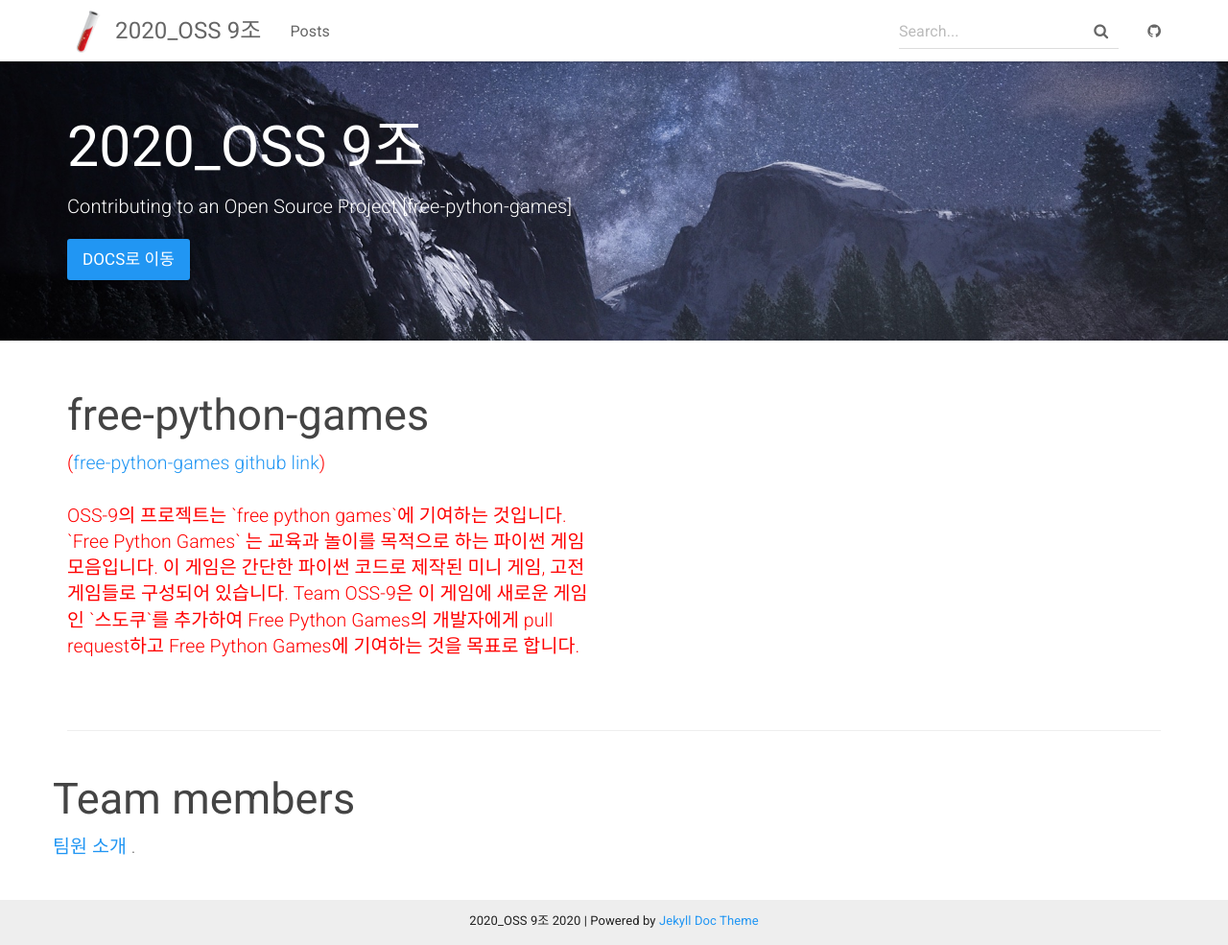
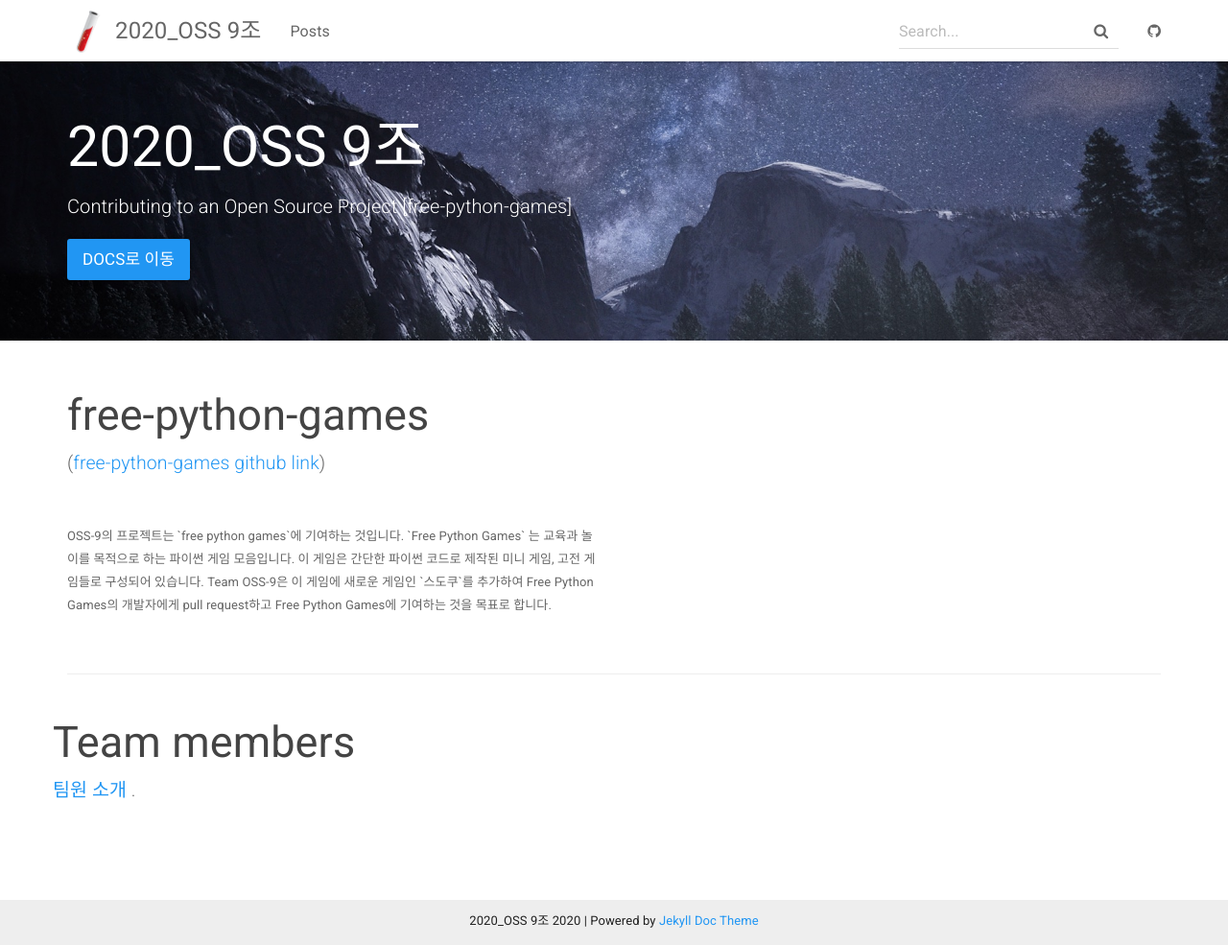
Before and after one commit to doolim98/2020-2-OSS-9, a Jekyll site: the page built from index.html, in a window 1280 px wide and 985 px high. Shown: the whole window at 96% size. Built offline with Jekyll 4.4.1, drawn with Linux system fonts in a browser that asks for light colours.

Commit message:
Update index.html

```diff
--- a/index.html
+++ b/index.html
@@ -15,14 +15,14 @@ layout: default
         <div class="col-md-6">
             <h2 class="header-light regular-pad"> free-python-games </h2>
 
-            <p class="lead", style = "color: red">
+            <p class="lead">
                 (<a href="https://github.com/grantjenks/free-python-games">free-python-games github link</a>)<br><br>
 
-                OSS-9의 프로젝트는 `free python games`에 기여하는 것입니다.
-                `Free Python Games` 는 교육과 놀이를 목적으로 하는 파이썬 게임 모음입니다.
-                이 게임은 간단한 파이썬 코드로 제작된 미니 게임, 고전 게임들로 구성되어 있습니다.
-                Team OSS-9은 이 게임에 새로운 게임인 `스도쿠`를 추가하여 Free Python Games의 개발자에게 pull request하고
-                Free Python Games에 기여하는 것을 목표로 합니다.<br><br>
+                  <p font-size="3em">OSS-9의 프로젝트는 `free python games`에 기여하는 것입니다.
+                  `Free Python Games` 는 교육과 놀이를 목적으로 하는 파이썬 게임 모음입니다.
+                  이 게임은 간단한 파이썬 코드로 제작된 미니 게임, 고전 게임들로 구성되어 있습니다.
+                  Team OSS-9은 이 게임에 새로운 게임인 `스도쿠`를 추가하여 Free Python Games의 개발자에게 pull request하고
+                  Free Python Games에 기여하는 것을 목표로 합니다.<br><br></p>
                 </strong></p>
         </div>
         <div class="col-md-6 text-center">
```
